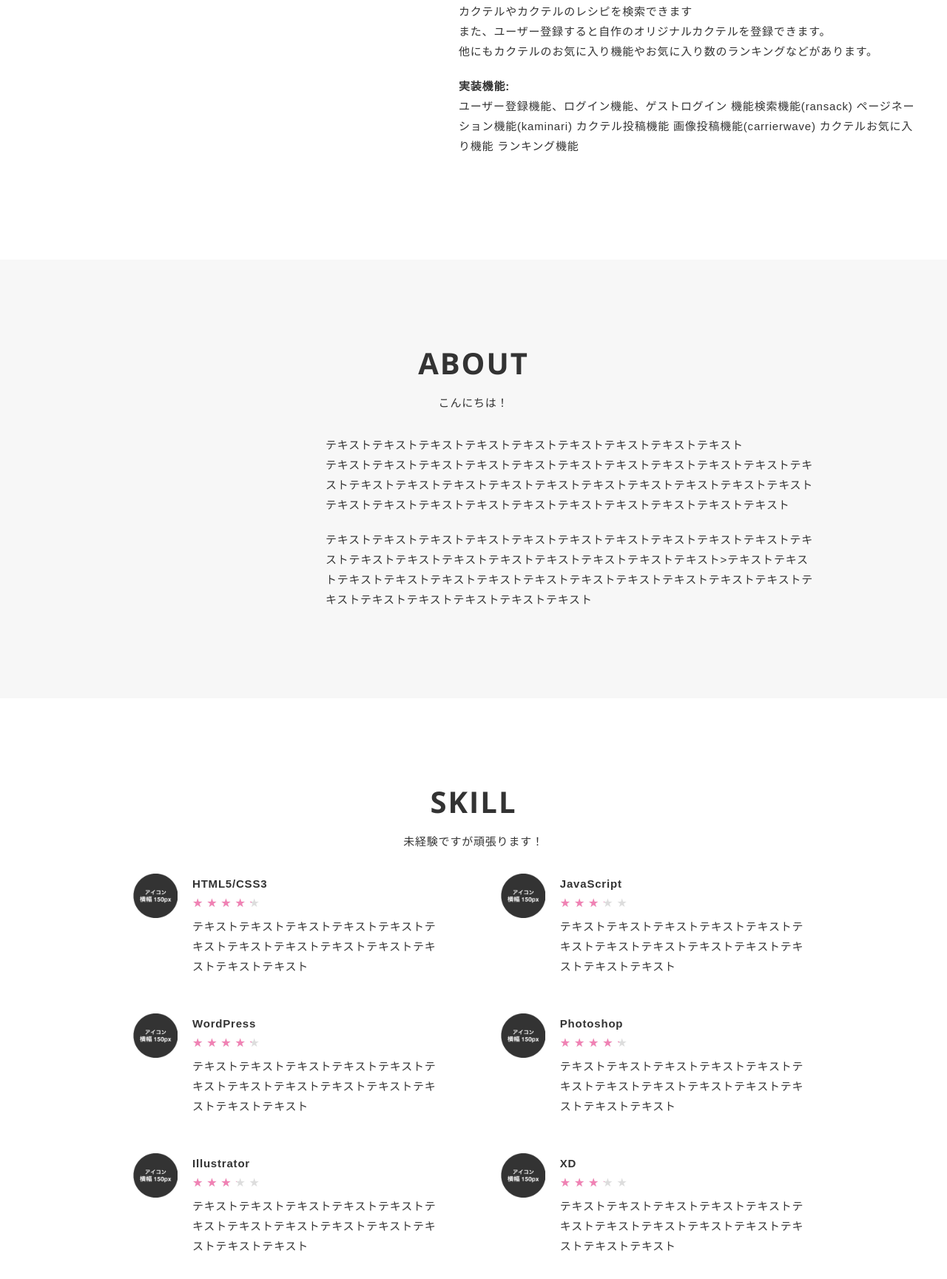
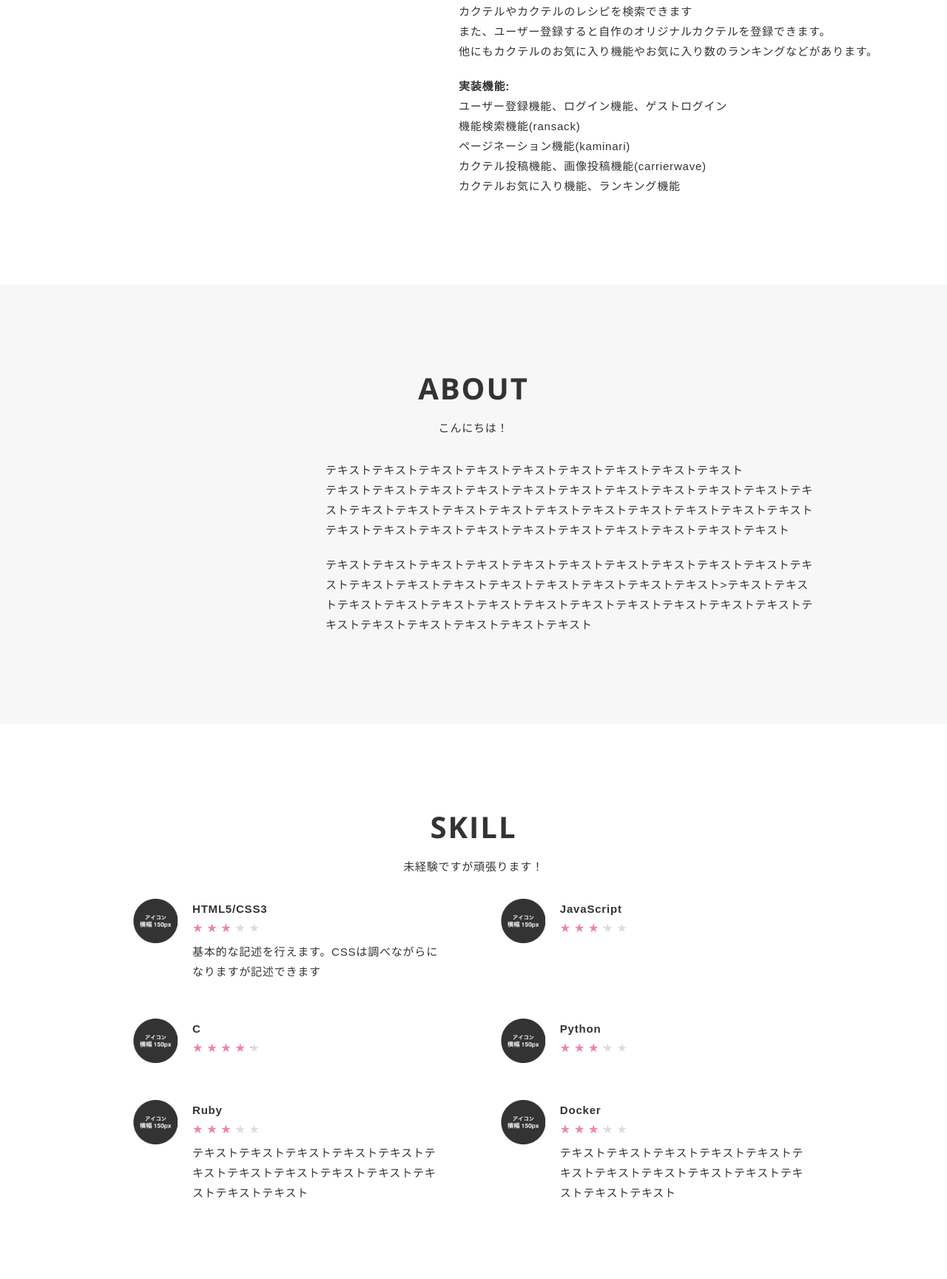
Before and after one commit to westtail/profile, a plain HTML site: page index.html in a window 1280 px wide. Shown: the part 1940-3669 px from the top of the page at 74% size. Drawn offline with nearby package versions, Linux system fonts and the light colour scheme.

Commit message:
Update index.html

```diff
--- a/index.html
+++ b/index.html
@@ -111,19 +111,21 @@
                 <p>
                   <span class="text-bold">サイト名：</span><br>COCKTAILSEARCHAPP<br><a href="https://www.cocktailsearch.cf/" target="_blank">https://www.cocktailsearch.cf</a></p>
                 <p><span class="text-bold">担当：</span><br>設計/フロント/バックエンド/インフラ</p>
-                <p><span class="text-bold">使用技術：</span><br>Ruby on Rails(HTML/CSS/Ruby)/postgresSQL<br>AWS(VPC/EC2/S3/ELB/SES)/Docker Docker-compose/CircleCI</p>
-                <p><span class="text-bold">内容：</span><br>カクテルやカクテルのレシピを検索できます
-                  <br>また、ユーザー登録すると自作のオリジナルカクテルを登録できます。
-                  <br>他にもカクテルのお気に入り機能やお気に入り数のランキングなどがあります。
+                <p><span class="text-bold">使用技術：</span><br>
+                  Ruby on Rails(HTML/CSS/Ruby)/postgresSQL<br>
+                  AWS(VPC/EC2/S3/ELB/SES)/Docker Docker-compose/CircleCI</p>
+                <p><span class="text-bold">内容：</span><br>
+                  カクテルやカクテルのレシピを検索できます<br>
+                  また、ユーザー登録すると自作のオリジナルカクテルを登録できます。<br>
+                  他にもカクテルのお気に入り機能やお気に入り数のランキングなどがあります。
                 </p>
-                <p><span class="text-bold">実装機能:</span><br>ユーザー登録機能、ログイン機能、ゲストログイン
-                  機能検索機能(ransack)
-                  ページネーション機能(kaminari)
-                  カクテル投稿機能
-                  画像投稿機能(carrierwave)
-                  カクテルお気に入り機能
-                  ランキング機能</p>
-                <p></p>
+                <p><span class="text-bold">実装機能:</span><br>
+                  ユーザー登録機能、ログイン機能、ゲストログイン<br>
+                  機能検索機能(ransack)<br>
+                  ページネーション機能(kaminari)<br>
+                  カクテル投稿機能、画像投稿機能(carrierwave)<br>
+                  カクテルお気に入り機能、ランキング機能
+                </p>
               </div>
             </div>
           </div>
@@ -181,10 +183,11 @@
                 <div class="skill-body">
                   <h3 class="skill-title">HTML5/CSS3</h3>
                   <div class="skill-rating rating">
-                    <div class="rate rate4"></div>
+                    <div class="rate rate3"></div>
                   </div>
                   <p>
-                    テキストテキストテキストテキストテキストテキストテキストテキストテキストテキストテキストテキストテキスト</p>
+                    基本的な記述を行えます。CSSは調べながらになりますが記述できます
+                  </p>
                 </div>
               </div>
               <div class="skill-item">
@@ -197,7 +200,8 @@
                     <div class="rate rate3"></div>
                   </div>
                   <p>
-                    テキストテキストテキストテキストテキストテキストテキストテキストテキストテキストテキストテキストテキスト</p>
+
+                  </p>
                 </div>
               </div>
               <div class="skill-item">
@@ -205,12 +209,12 @@
                   <img class="skill-image" src="img/skill/icon_skill.png" alt="">
                 </div>
                 <div class="skill-body">
-                  <h3 class="skill-title">WordPress</h3>
+                  <h3 class="skill-title">C</h3>
                   <div class="skill-rating rating">
                     <div class="rate rate4"></div>
                   </div>
                   <p>
-                    テキストテキストテキストテキストテキストテキストテキストテキストテキストテキストテキストテキストテキスト</p>
+                  </p>
                 </div>
               </div>
               <div class="skill-item">
@@ -218,12 +222,13 @@
                   <img class="skill-image" src="img/skill/icon_skill.png" alt="">
                 </div>
                 <div class="skill-body">
-                  <h3 class="skill-title">Photoshop</h3>
+                  <h3 class="skill-title">Python</h3>
                   <div class="skill-rating rating">
-                    <div class="rate rate4"></div>
+                    <div class="rate rate3"></div>
                   </div>
                   <p>
-                    テキストテキストテキストテキストテキストテキストテキストテキストテキストテキストテキストテキストテキスト</p>
+
+                  </p>
                 </div>
               </div>
               <div class="skill-item">
@@ -231,7 +236,7 @@
                   <img class="skill-image" src="img/skill/icon_skill.png" alt="">
                 </div>
                 <div class="skill-body">
-                  <h3 class="skill-title">Illustrator</h3>
+                  <h3 class="skill-title">Ruby</h3>
                   <div class="skill-rating rating">
                     <div class="rate rate3"></div>
                   </div>
@@ -244,7 +249,7 @@
                   <img class="skill-image" src="img/skill/icon_skill.png" alt="">
                 </div>
                 <div class="skill-body">
-                  <h3 class="skill-title">XD</h3>
+                  <h3 class="skill-title">Docker</h3>
                   <div class="skill-rating rating">
                     <div class="rate rate3"></div>
                   </div>
```
